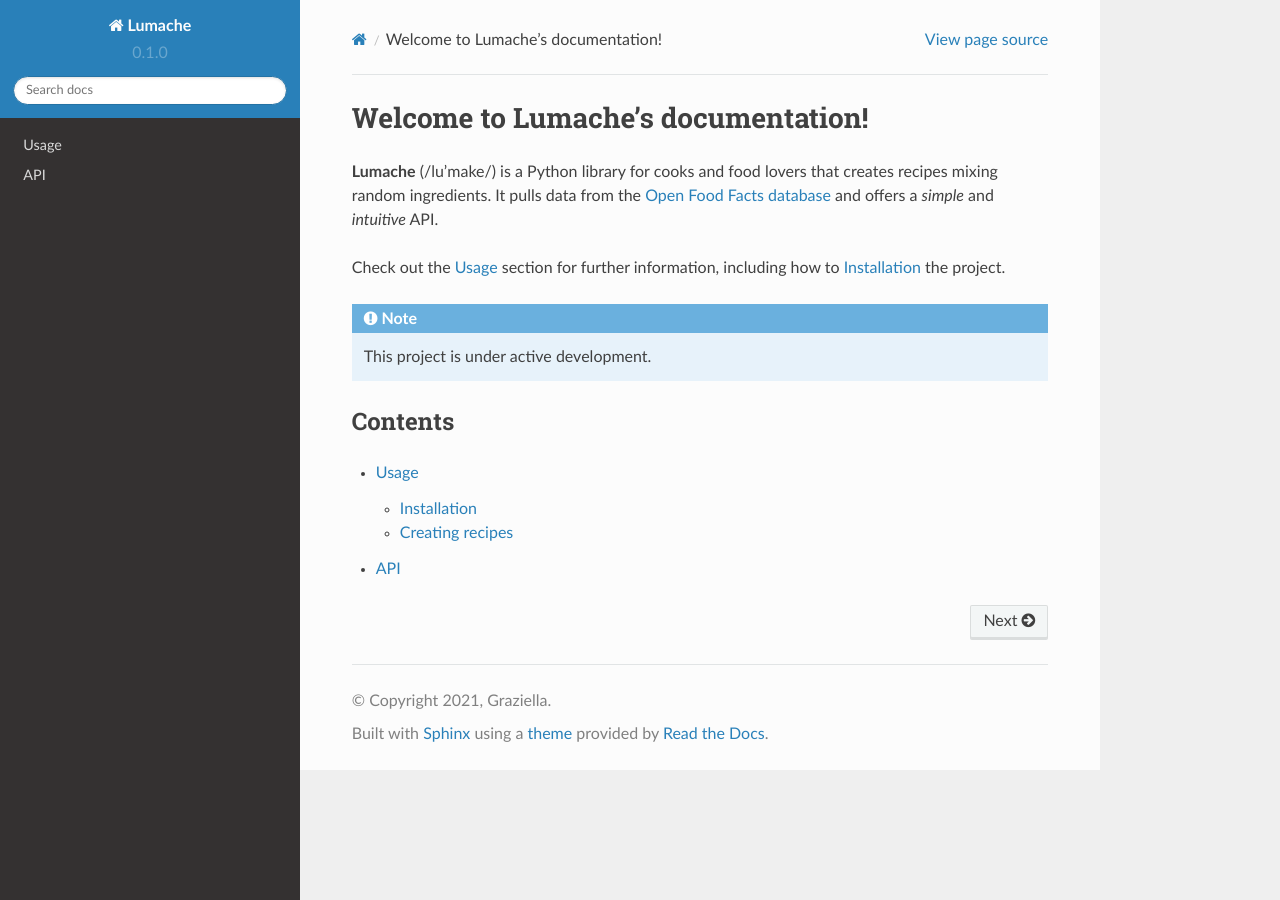
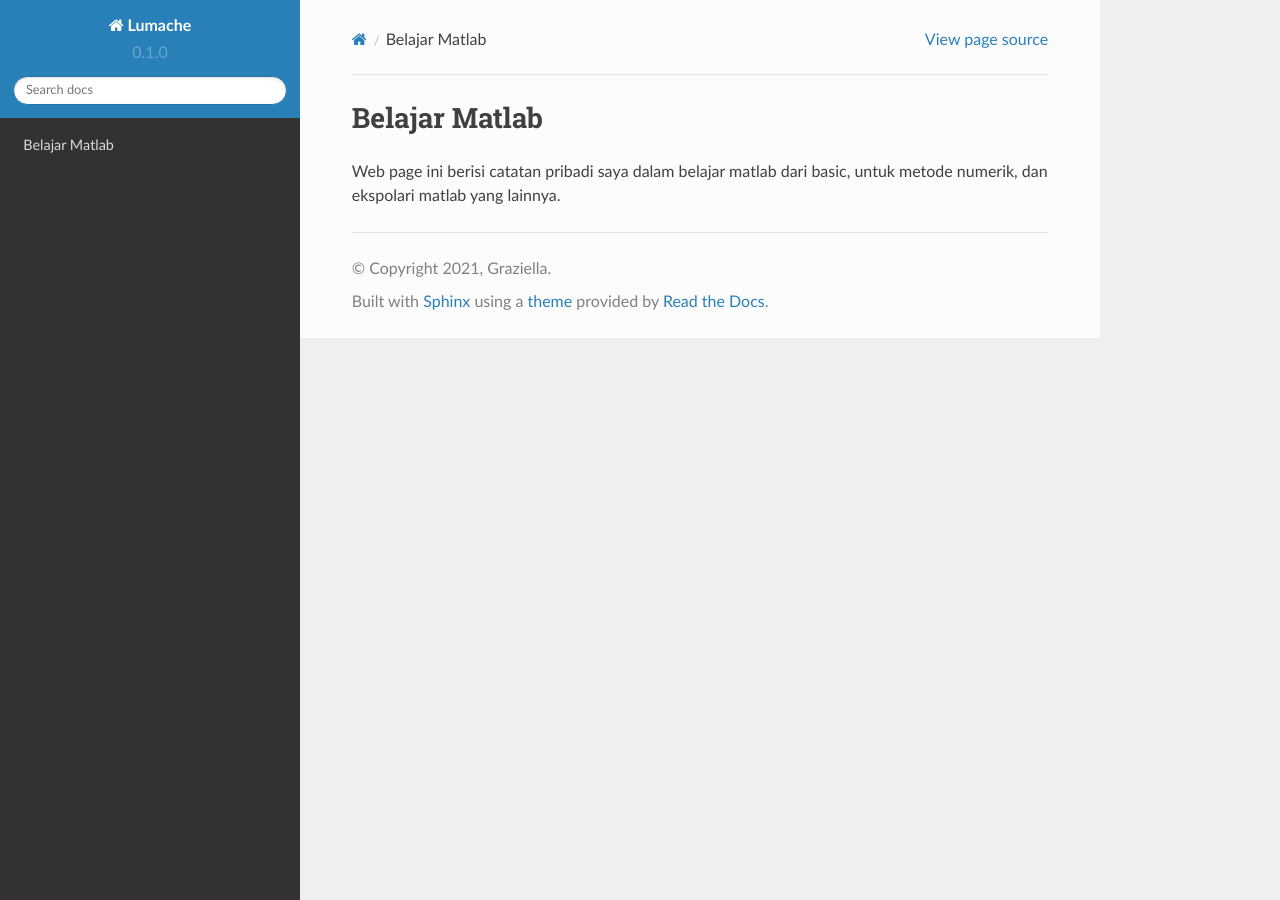
Before and after one commit to mmalikhidayatulloh/belajarMatlab, a Sphinx documentation site: the page built from docs/source/index.rst, in a window 1280 px wide. Built offline with Sphinx 7.4.7 and the Read the Docs theme 2.0.0, drawn with Linux system fonts in a browser that asks for light colours.

Commit message:
edit index.rst

```diff
--- a/docs/source/index.rst
+++ b/docs/source/index.rst
@@ -1,22 +1,4 @@
-Welcome to Lumache's documentation!
+Belajar Matlab
 ===================================
 
-**Lumache** (/lu'make/) is a Python library for cooks and food lovers
-that creates recipes mixing random ingredients.
-It pulls data from the `Open Food Facts database <https://world.openfoodfacts.org/>`_
-and offers a *simple* and *intuitive* API.
-
-Check out the :doc:`usage` section for further information, including
-how to :ref:`installation` the project.
-
-.. note::
-
-   This project is under active development.
-
-Contents
---------
-
-.. toctree::
-
-   usage
-   api
+Web page ini berisi catatan pribadi saya dalam belajar matlab dari basic, untuk metode numerik, dan ekspolari matlab yang lainnya.
```
